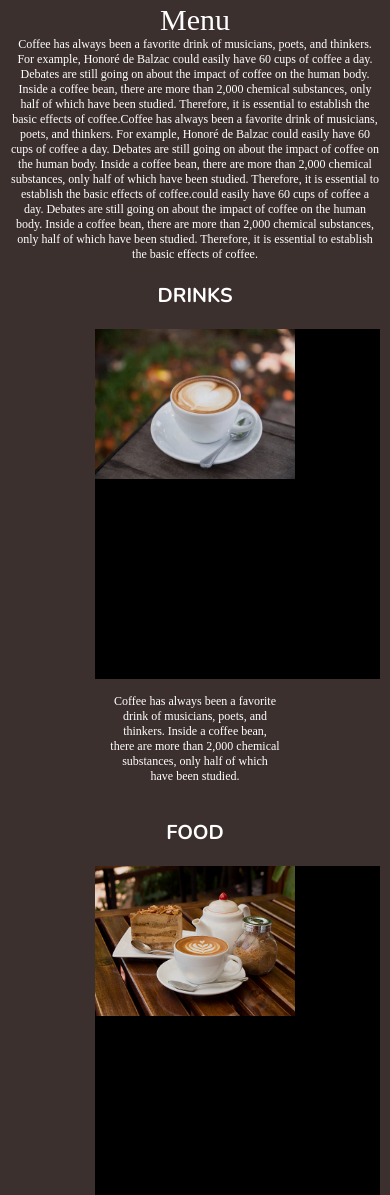
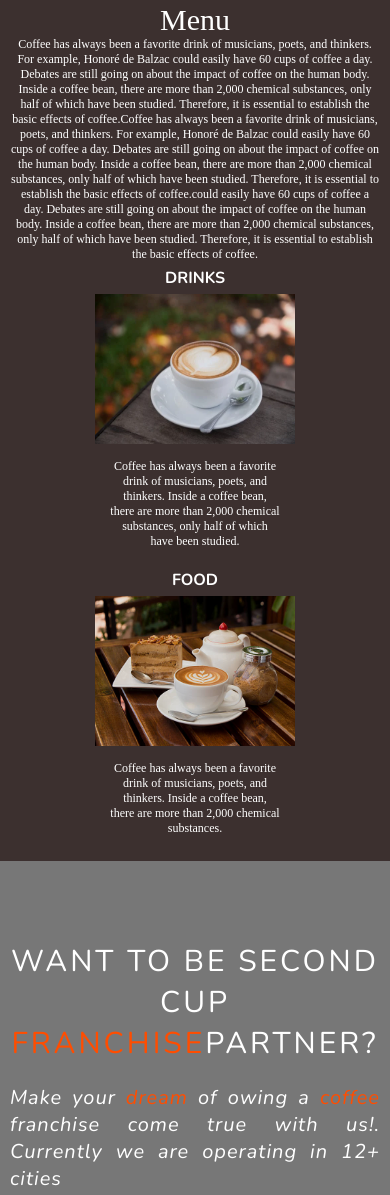
Before and after one commit to Muzammil171/Coffee, a plain HTML site: page index.html in a window 390 px wide. Shown: the part 1466-2661 px from the top of the page. Drawn offline with nearby package versions, Linux system fonts and the light colour scheme; a web font is replaced by a local one.

Commit message:
update coffee-media.css and coffee.css

```diff
--- a/coffee-media.css
+++ b/coffee-media.css
@@ -109,6 +109,11 @@
 
     .imag-bottom {
         width: 300px;
+    }
+
+    .drink {
+        width: 300px;
+        height: 250px;
     }
 
     .imag-bottom img {
@@ -229,9 +234,15 @@
         width: 200px;
     }
 
+    .drink {
+        width: 200px;
+        height: 150px;
+    }
+
+
     .imag-bottom h3 {
-        padding: 20px 0px;
-        font-size: 20px;
+        padding: 5px 0px;
+        font-size: 16px;
     }
 
     .imag-bottom img {
--- a/coffee.css
+++ b/coffee.css
@@ -287,7 +287,7 @@ nav {
 
 
 .drink-position-div {
-    width: 400px;
+    width: 100%;
     position: absolute;
     background-color: #3c302fa1;
     z-index: 1;
```
